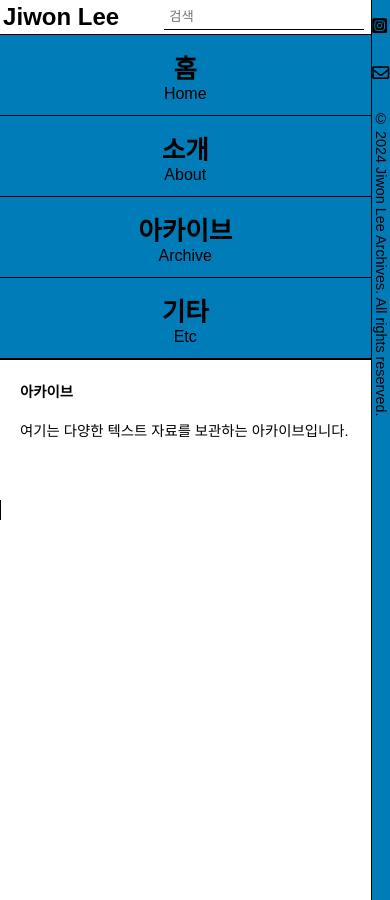
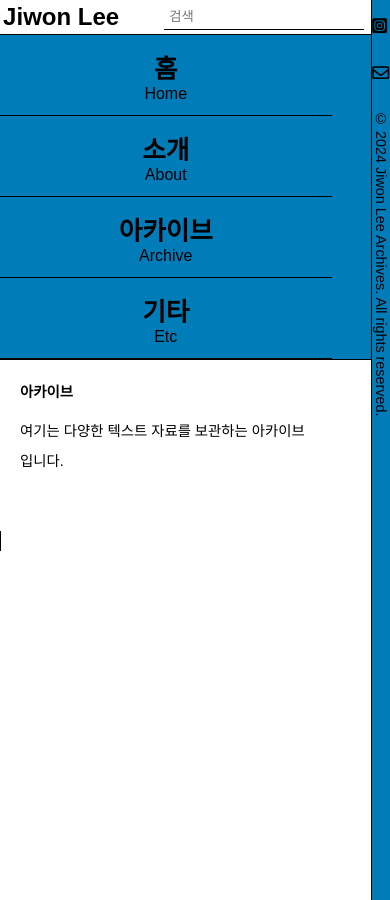
Before and after one commit to LfayeJ/archives, a Jekyll site: the page built from index.html, in a window 390 px wide. Built offline with Jekyll 4.4.1, drawn with Linux system fonts in a browser that asks for light colours; some web fonts are replaced.

Commit message:
Update styles.css

```diff
--- a/assets/css/styles.css
+++ b/assets/css/styles.css
@@ -112,7 +112,7 @@
   top: 0;
   right: 0;
   display: flex;
-  width: 3vw;
+  width: calc(100% - 97vw);
   height: 100%;
   padding: 0.5vw;
   flex-direction: column;
@@ -178,7 +178,7 @@
 }
 
 .primary-content {
-  width: 50vw;
+  width: calc(100% - 50vw);
   box-sizing: border-box;
 }
 
@@ -195,7 +195,7 @@
 }
 
 .secondary-content {
-  width: 27vw;
+  width: calc(100% - 77vw);
   box-sizing: border-box;
   border-left: 1px solid var(--border-color);
   font-size: 0.8rem;
@@ -257,7 +257,7 @@
   position: fixed;
   top: 0;
   right: 0;
-  width: 3vw;
+  width: calc(100% - 97vw);
   height: 100vh; /* 화면 전체 높이 차지 */
   background-color: var(--hover-color);
   overflow-y: auto; /* 내용이 많을 때 스크롤 가능 */
@@ -336,20 +336,16 @@
 
 @media (max-width: 1024px) {
   .additional-side-menu {
-    width: 5vw;
+    width: calc(100% - 95vw);
   }
 
-   .content, .main-content {
-    width: 95vw;
+  .main-content {
+    width: calc(100% - 5vw);
   }
 
   .secondary-content {
-    width: 25vw;
+    width: calc(100% - 75vw);
     box-sizing: border-box;
-  }
-
- footer {
-  width: 5vw;
   }
 }
 
@@ -359,7 +355,7 @@
   }
 
   .side-menu {
-    width: 95vw;
+    width: calc(100% - 5vw);
     height: auto;
     position: relative; /* fixed 위치를 relative로 변경 */
     border-right: none;
@@ -373,13 +369,13 @@
   }
 
   .grid-container {
-    width: 95vw;
+    width: calc(100% - 5vw);
     display: flex;
     flex-direction: column;
   }
 
   .grid-item {
-    width: 95vw;
+    width: calc(100% - 5vw);
     height: 9vh;
     border-right: none;
 }
@@ -387,13 +383,13 @@
 .main-content {
     margin-left: 0; /* side-menu 너비만큼의 여백 제거 */
     margin-right: 0; /* footer 너비만큼의 여백 제거 */
-    width: 95vw;
+    width: calc(100% - 5vw);
     flex-direction: column;
     border-top: none;
   }
 
  .content, .primary-content, .secondary-content {
-    width: 95vw;
+    width: calc(100% - 5vw);
     padding: 10px;
     flex-direction: column;
   }
@@ -409,7 +405,7 @@
 
  header {
     margin-left: 0;
-    width: 95vw;
+    width: calc(100% - 5vw);
   }
 
  .side-title  {
```
